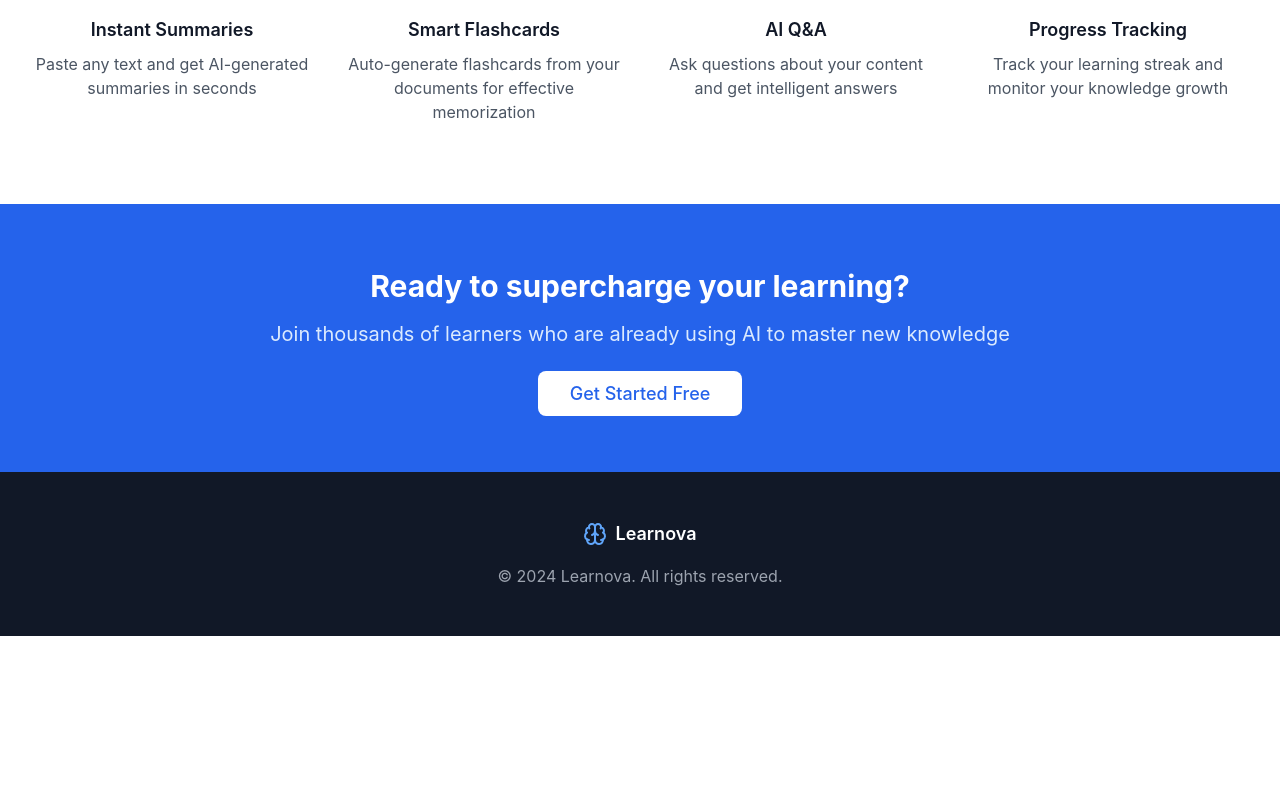
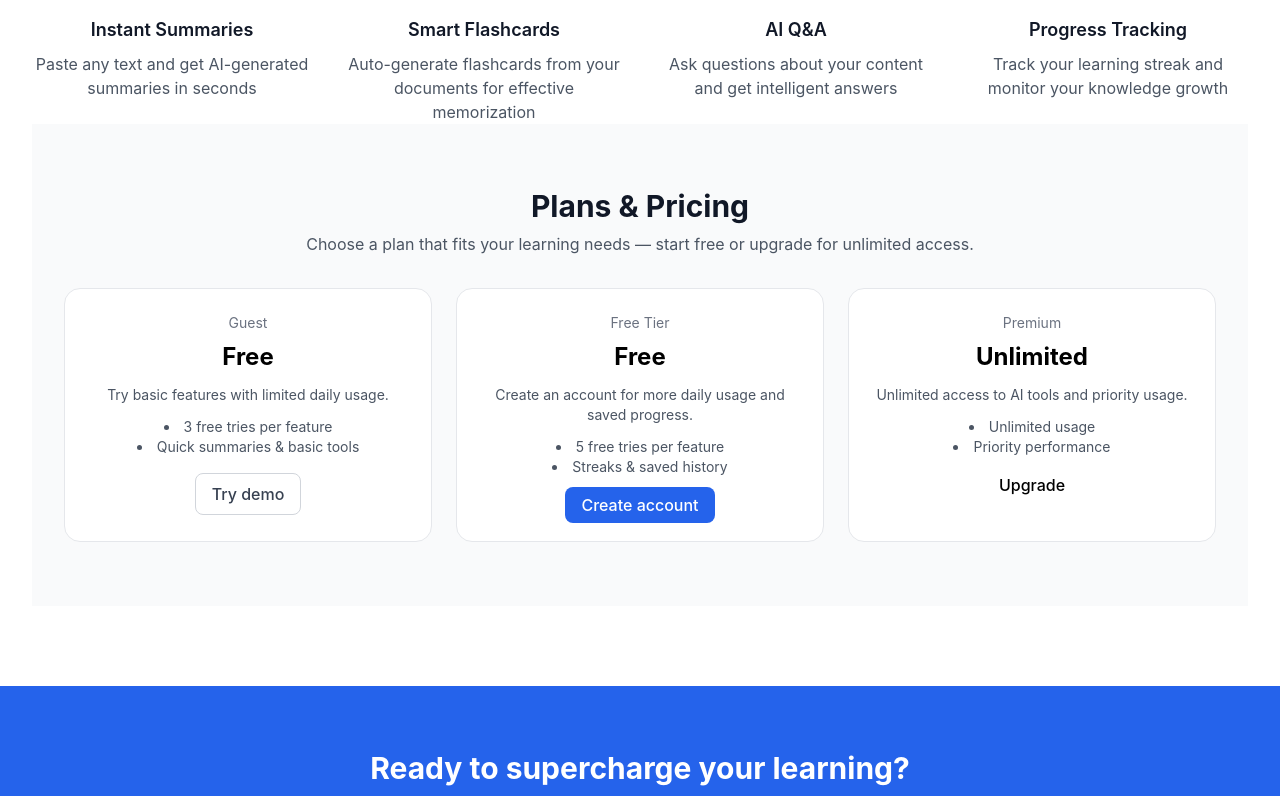
Before and after one commit to Dharmareddy8520/learnova, a React (Vite) app in the folder apps/frontend/: page / in a window 1280 px wide. Shown: the part 784-1580 px from the top of the page. Before the commit the page ends 1420 px from the top, so only its background shows below. Built offline with nearby package versions, Linux system fonts and the light colour scheme; no server answers; the HTML template or start-up script is replaced by a standard one.

Commit message:
demo_mode

```diff
--- a/apps/frontend/src/hooks/useUsageLimits.tsx
+++ b/apps/frontend/src/hooks/useUsageLimits.tsx
@@ -21,6 +21,7 @@ export function useUsageLimits() {
   const guestLimit = Number(V.VITE_GUEST_LIMIT ?? 3)
   const freeLimit = Number(V.VITE_FREE_TIER_LIMIT ?? 5)
   const premiumLimit = Number(V.VITE_PREMIUM_TIER_LIMIT ?? -1)
+
 
   const getLimitForRole = useCallback((role?: string) => {
     if (!role) return guestLimit
@@ -111,7 +112,7 @@ export function useUsageLimits() {
       }
     }
 
-    // guest: localStorage with date reset
+  // guest: localStorage with date reset
     try {
       const raw = localStorage.getItem('usage')
       let parsed: any = { date: todayStr(), counts: {} }
@@ -122,7 +123,7 @@ export function useUsageLimits() {
         parsed = { date: todayStr(), counts: {} }
       }
       parsed.counts[feature] = Number(parsed.counts[feature] || 0) + 1
-      localStorage.setItem('usage', JSON.stringify(parsed))
+  localStorage.setItem('usage', JSON.stringify(parsed))
         // also send a log to the backend so it appears in the server terminal (dev helper)
         try {
           await axios.post('/api/log/guest-usage', { feature, used: parsed.counts[feature] })
--- a/apps/frontend/src/pages/LandingPage.tsx
+++ b/apps/frontend/src/pages/LandingPage.tsx
@@ -4,7 +4,7 @@ import { useAuth } from '../contexts/AuthContext'
 import { Brain, BookOpen, Zap, Shield, ArrowRight } from 'lucide-react'
 
 const LandingPage = () => {
-  const { user, isLoading } = useAuth()
+  const { user, isLoading, logout } = useAuth()
   const navigate = useNavigate()
 
   useEffect(() => {
@@ -63,7 +63,18 @@ const LandingPage = () => {
               Start Learning Free
               <ArrowRight className="ml-2 h-5 w-5" />
             </Link>
-            <button className="btn btn-outline text-lg px-8 py-3">
+            <button
+              className="btn btn-outline text-lg px-8 py-3"
+              onClick={async () => {
+                // Enter demo mode: clear any session and mark demo flag, then navigate to tools
+                try {
+                  await logout()
+                } catch (e) {
+                  // ignore
+                }
+                navigate('/tools')
+              }}
+            >
               Watch Demo
             </button>
           </div>
@@ -131,6 +142,57 @@ const LandingPage = () => {
               </p>
             </div>
           </div>
+
+            {/* Pricing Section */}
+            <div className="py-16 bg-gray-50">
+              <div className="max-w-7xl mx-auto px-4 sm:px-6 lg:px-8">
+                <div className="text-center mb-8">
+                  <h2 className="text-3xl font-bold text-gray-900 mb-2">Plans & Pricing</h2>
+                  <p className="text-gray-600">Choose a plan that fits your learning needs — start free or upgrade for unlimited access.</p>
+                </div>
+
+                <div className="grid md:grid-cols-3 gap-6">
+                  <div className="rounded-2xl border border-gray-200 bg-white p-6 text-center">
+                    <div className="text-sm text-gray-500">Guest</div>
+                    <div className="mt-2 text-2xl font-bold">Free</div>
+                    <p className="mt-3 text-sm text-gray-600">Try basic features with limited daily usage.</p>
+                    <ul className="mt-3 text-sm text-gray-600 list-disc list-inside">
+                      <li>3 free tries per feature</li>
+                      <li>Quick summaries & basic tools</li>
+                    </ul>
+                    <div className="mt-4">
+                      <button className="btn btn-outline" onClick={async () => { try { await logout() } catch {} navigate('/tools') }}>Try demo</button>
+                    </div>
+                  </div>
+
+                  <div className="rounded-2xl border border-gray-200 bg-white p-6 text-center">
+                    <div className="text-sm text-gray-500">Free Tier</div>
+                    <div className="mt-2 text-2xl font-bold">Free</div>
+                    <p className="mt-3 text-sm text-gray-600">Create an account for more daily usage and saved progress.</p>
+                    <ul className="mt-3 text-sm text-gray-600 list-disc list-inside">
+                      <li>5 free tries per feature</li>
+                      <li>Streaks & saved history</li>
+                    </ul>
+                    <div className="mt-4">
+                      <Link to="/signup" className="btn btn-primary">Create account</Link>
+                    </div>
+                  </div>
+
+                  <div className="rounded-2xl border border-gray-200 bg-white p-6 text-center">
+                    <div className="text-sm text-gray-500">Premium</div>
+                    <div className="mt-2 text-2xl font-bold">Unlimited</div>
+                    <p className="mt-3 text-sm text-gray-600">Unlimited access to AI tools and priority usage.</p>
+                    <ul className="mt-3 text-sm text-gray-600 list-disc list-inside">
+                      <li>Unlimited usage</li>
+                      <li>Priority performance</li>
+                    </ul>
+                    <div className="mt-4">
+                      <Link to="/signup" className="btn btn-yellow">Upgrade</Link>
+                    </div>
+                  </div>
+                </div>
+              </div>
+            </div>
         </div>
       </div>
 
@@ -157,7 +219,7 @@ const LandingPage = () => {
             <span className="ml-2 text-lg font-semibold">Learnova</span>
           </div>
           <p className="text-center text-gray-400 mt-4">
-            © 2024 Learnova. All rights reserved.
+            © 2025 Learnova. All rights reserved.
           </p>
         </div>
       </footer>
--- a/apps/frontend/src/pages/MLTools.tsx
+++ b/apps/frontend/src/pages/MLTools.tsx
@@ -1,5 +1,7 @@
 import React, { useState } from 'react'
 import { summarize, quiz, flashcards } from '../services/ml'
+import { useUsageLimits } from '../hooks/useUsageLimits'
+import { useAuth } from '../contexts/AuthContext'
 import QuizView from '../components/QuizView'
 import FlashcardsView from '../components/FlashcardsView'
 
@@ -18,6 +20,14 @@ const MLTools: React.FC = () => {
     setQuizResult(null)
     setCards(null)
     try {
+      // enforce usage limits client-side for guests/demo: check before sending
+      const feature = 'summarize'
+      const { allowed, used, limit } = check(feature)
+      if (!allowed) {
+        try { window.dispatchEvent(new CustomEvent('usage:limit', { detail: { feature, used, limit } })) } catch (e) {}
+        return
+      }
+
       const MAX_SUMMARY_CHARS = 2000 // ~512 tokens (1k-2k chars) safe upper bound for Flan-T5-Large
       let payloadText = text
       if (text.length > MAX_SUMMARY_CHARS) {
@@ -29,6 +39,10 @@ const MLTools: React.FC = () => {
 
       const out = await summarize(payloadText)
       setSummary(out.summary || String(out))
+      // increment usage for guests (server will handle logged-in users)
+      if (!user) {
+        try { await increment(feature) } catch (e) {}
+      }
     } catch (e: any) {
       setSummary(`Error: ${e.message}`)
     } finally { setLoading(false) }
@@ -39,8 +53,18 @@ const MLTools: React.FC = () => {
     setSummary(null)
     setCards(null)
     try {
-  const out = await quiz(text, quizCount)
-  setQuizResult(out.quiz || out)
+      const feature = 'quiz'
+      const { allowed, used, limit } = check(feature)
+      if (!allowed) {
+        try { window.dispatchEvent(new CustomEvent('usage:limit', { detail: { feature, used, limit } })) } catch (e) {}
+        return
+      }
+
+      const out = await quiz(text, quizCount)
+      setQuizResult(out.quiz || out)
+      if (!user) {
+        try { await increment(feature) } catch (e) {}
+      }
     } catch (e: any) {
       setQuizResult({ error: e.message })
     } finally { setLoading(false) }
@@ -51,12 +75,26 @@ const MLTools: React.FC = () => {
     setSummary(null)
     setQuizResult(null)
     try {
-  const out = await flashcards(text, flashCount)
-  setCards(out.flashcards || out)
+      const feature = 'flashcards'
+      const { allowed, used, limit } = check(feature)
+      if (!allowed) {
+        try { window.dispatchEvent(new CustomEvent('usage:limit', { detail: { feature, used, limit } })) } catch (e) {}
+        return
+      }
+
+      const out = await flashcards(text, flashCount)
+      setCards(out.flashcards || out)
+      if (!user) {
+        try { await increment(feature) } catch (e) {}
+      }
     } catch (e: any) {
       setCards({ error: e.message })
     } finally { setLoading(false) }
   }
+
+  // usage counters for display
+  const { getUsed, getLimit, isUnlimited, check, increment } = useUsageLimits()
+  const { user } = useAuth()
 
   return (
     <div className="max-w-4xl mx-auto p-6">
@@ -70,16 +108,21 @@ const MLTools: React.FC = () => {
       )}
 
       <div className="flex gap-3 mb-4 items-center">
-        <button onClick={doSummarize} className="btn btn-primary" disabled={loading || !text}>Summarize</button>
+        <div className="flex items-center gap-2">
+          <button onClick={doSummarize} className="btn btn-primary" disabled={loading || !text}>Summarize</button>
+          <span className="text-sm text-gray-600">{isUnlimited('summarize') ? '∞' : `${getUsed('summarize')}/${getLimit('summarize')} used`}</span>
+        </div>
 
         <div className="flex items-center gap-2">
           <button onClick={doQuiz} className="btn btn-secondary" disabled={loading || !text}>Generate Quiz</button>
+          <span className="text-sm text-gray-600">{isUnlimited('quiz') ? '∞' : `${getUsed('quiz')}/${getLimit('quiz')} used`}</span>
           <label className="text-sm">Count</label>
           <input type="number" value={quizCount} min={1} max={20} onChange={(e) => setQuizCount(Number(e.target.value) || 1)} className="w-20 p-1 border rounded text-sm" />
         </div>
 
         <div className="flex items-center gap-2">
           <button onClick={doFlashcards} className="btn btn-outline" disabled={loading || !text}>Flashcards</button>
+          <span className="text-sm text-gray-600">{isUnlimited('flashcards') ? '∞' : `${getUsed('flashcards')}/${getLimit('flashcards')} used`}</span>
           <label className="text-sm">Count</label>
           <input type="number" value={flashCount} min={1} max={50} onChange={(e) => setFlashCount(Number(e.target.value) || 1)} className="w-20 p-1 border rounded text-sm" />
         </div>
```
